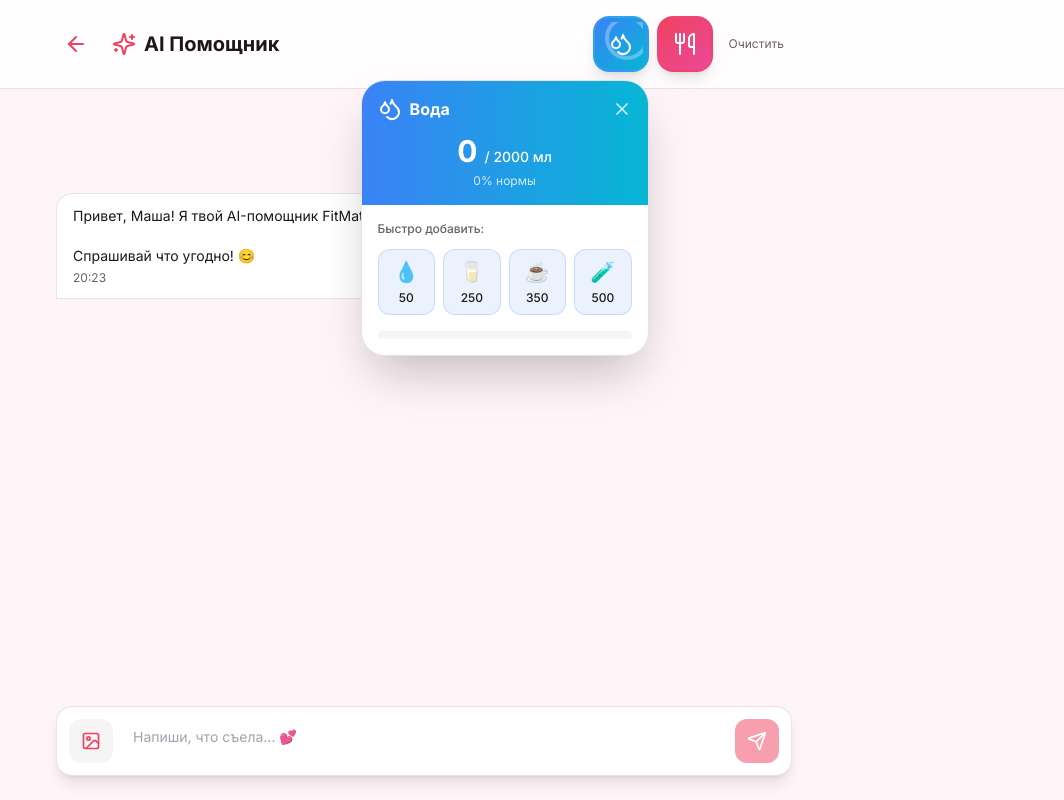
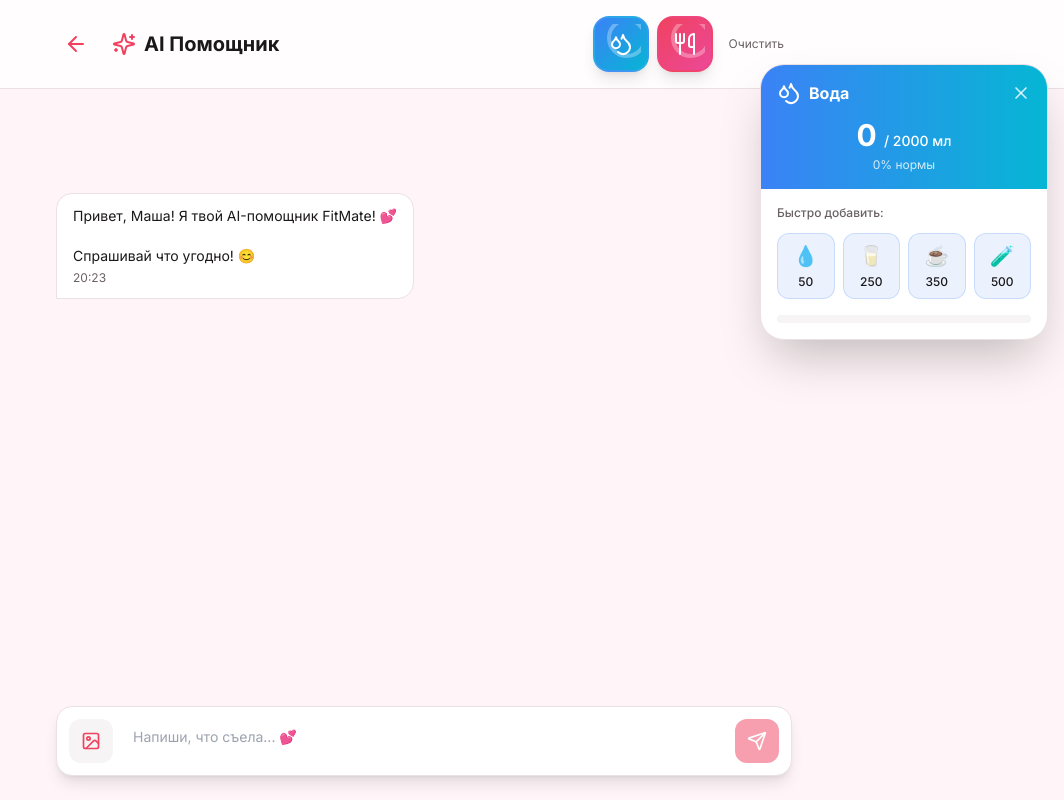
Before and after one commit to FuserOne1/fitmate-ai, a Next.js app: page /chat in a window 1280 px wide. Both pictures are taken after a click on the button 836 px from the left and 44 px from the top of the page. Shown: the whole page, without its empty margins (216-1280 px from the left). Built offline with nearby package versions, Linux system fonts and the light colour scheme.

Commit message:
fix: исправление виджетов

```diff
--- a/src/app/chat/page.tsx
+++ b/src/app/chat/page.tsx
@@ -419,10 +419,17 @@ export default function ChatPage() {
     }
 
     localStorage.setItem('fitmate-water', JSON.stringify(logs))
+    const newIntake = logs[0].intake
     setPendingWaterVolume(null)
-    setWaterData({ intake: logs[0].intake })
+    setWaterData({ intake: newIntake })
     window.dispatchEvent(new Event('storage'))
-    alert(`💧 Добавлено ${pendingWaterVolume} мл воды!`)
+
+    // Добавляем сообщение в чат
+    setMessages(prev => [...prev, {
+      role: 'assistant',
+      content: `💧 Записала ${pendingWaterVolume} мл воды! Теперь за сегодня: ${newIntake} мл`,
+      timestamp: Date.now()
+    }])
   }
 
   function clearChat() {
@@ -494,44 +501,6 @@ export default function ChatPage() {
           </div>
         )}
 
-        {diaryData && diaryData.calories > 0 && (
-          <div className="bg-[hsl(var(--card))] rounded-2xl p-4 shadow-md border border-[hsl(var(--border))] mb-4">
-            <div className="flex items-center gap-2 mb-2"><Utensils className="w-4 h-4 text-[hsl(var(--primary))]" /><p className="text-sm font-medium">Сегодня съедено:</p></div>
-            <div className="grid grid-cols-4 gap-2 text-center">
-              <div><p className="text-lg font-bold text-[hsl(var(--primary))]">{diaryData.calories}</p><p className="text-xs">ккал</p></div>
-              <div><p className="text-lg font-bold text-blue-500">{diaryData.protein}</p><p className="text-xs">белки</p></div>
-              <div><p className="text-lg font-bold text-yellow-500">{diaryData.fat}</p><p className="text-xs">жиры</p></div>
-              <div><p className="text-lg font-bold text-green-500">{diaryData.carbs}</p><p className="text-xs">углеводы</p></div>
-            </div>
-          </div>
-        )}
-
-        {waterData && waterData.intake > 0 && (
-          <div className="bg-[hsl(var(--card))] rounded-2xl p-4 shadow-md border border-[hsl(var(--border))] mb-4">
-            <div className="flex items-center justify-between mb-2">
-              <div className="flex items-center gap-2">
-                <Droplets className="w-4 h-4 text-blue-500" />
-                <p className="text-sm font-medium">Вода за сегодня:</p>
-              </div>
-              <Link href="/water" className="text-xs text-blue-500 hover:underline">Изменить →</Link>
-            </div>
-            <div className="flex items-center gap-4">
-              <div className="flex-1">
-                <div className="h-3 bg-[hsl(var(--muted))] rounded-full overflow-hidden">
-                  <div
-                    className="h-full bg-gradient-to-r from-blue-500 to-cyan-500 transition-all duration-500"
-                    style={{ width: `${Math.min(100, (waterData.intake / 2000) * 100)}%` }}
-                  />
-                </div>
-              </div>
-              <p className="text-lg font-bold text-blue-500 min-w-[80px] text-right">{waterData.intake} мл</p>
-            </div>
-            <p className="text-xs text-[hsl(var(--text-secondary))] mt-2 text-center">
-              {waterData.intake >= 2000 ? '✅ Норма выполнена!' : `Осталось: ${2000 - waterData.intake} мл`}
-            </p>
-          </div>
-        )}
-
         <div className="flex-1 overflow-y-auto space-y-4 mb-4">
           {messages.map((msg, i) => (
             <div key={i} className={`flex ${msg.role === 'user' ? 'justify-end' : 'justify-start'}`}>
--- a/src/components/CaloriesWidget.tsx
+++ b/src/components/CaloriesWidget.tsx
@@ -59,9 +59,31 @@ export default function CaloriesWidget() {
         onClick={() => setIsOpen(!isOpen)}
         className="relative w-14 h-14 bg-gradient-to-br from-[hsl(var(--primary))] to-pink-500 rounded-2xl shadow-lg flex items-center justify-center hover:scale-105 transition-transform border-2 border-[hsl(var(--primary))]/30"
       >
+        <svg className="absolute w-full h-full transform -rotate-90 p-1.5">
+          <circle
+            cx="26"
+            cy="26"
+            r="18"
+            stroke="rgba(255,255,255,0.3)"
+            strokeWidth="4"
+            fill="none"
+          />
+          <circle
+            cx="26"
+            cy="26"
+            r="18"
+            stroke="white"
+            strokeWidth="4"
+            fill="none"
+            strokeDasharray={2 * Math.PI * 18}
+            strokeDashoffset={2 * Math.PI * 18 * (1 - progress.calories / 100)}
+            strokeLinecap="round"
+            className="transition-all duration-500"
+          />
+        </svg>
         <Utensils className="w-6 h-6 text-white" />
         {diaryData.calories > 0 && (
-          <span className="absolute -top-1 -right-1 w-5 h-5 bg-white text-[hsl(var(--primary))] text-xs font-bold rounded-full flex items-center justify-center">
+          <span className="absolute -top-1 -right-1 w-6 h-6 bg-white text-[hsl(var(--primary))] text-[10px] font-bold rounded-full flex items-center justify-center shadow-md">
             {diaryData.calories}
           </span>
         )}
@@ -71,7 +93,7 @@ export default function CaloriesWidget() {
       {isOpen && (
         <>
           <div className="fixed inset-0 z-40" onClick={() => setIsOpen(false)} />
-          <div className="absolute right-0 top-16 z-50 w-80 bg-[hsl(var(--card))] rounded-3xl shadow-2xl border border-[hsl(var(--border))] overflow-hidden animate-fade-in">
+          <div className="fixed right-4 top-16 z-50 w-80 bg-[hsl(var(--card))] rounded-3xl shadow-2xl border border-[hsl(var(--border))] overflow-hidden animate-fade-in max-h-[80vh] overflow-y-auto">
             {/* Header */}
             <div className="bg-gradient-to-r from-[hsl(var(--primary))] to-pink-500 p-4">
               <div className="flex items-center justify-between">
--- a/src/components/WaterWidget.tsx
+++ b/src/components/WaterWidget.tsx
@@ -74,19 +74,19 @@ export default function WaterWidget({ onAddWater }: WaterWidgetProps) {
         onClick={() => setIsOpen(!isOpen)}
         className="relative w-14 h-14 bg-gradient-to-br from-blue-500 to-cyan-500 rounded-2xl shadow-lg flex items-center justify-center hover:scale-105 transition-transform border-2 border-blue-400/30"
       >
-        <svg className="absolute w-full h-full transform -rotate-90 p-1">
+        <svg className="absolute w-full h-full transform -rotate-90 p-1.5">
           <circle
-            cx="28"
-            cy="28"
-            r="20"
+            cx="26"
+            cy="26"
+            r="18"
             stroke="rgba(255,255,255,0.3)"
             strokeWidth="4"
             fill="none"
           />
           <circle
-            cx="28"
-            cy="28"
-            r="20"
+            cx="26"
+            cy="26"
+            r="18"
             stroke="white"
             strokeWidth="4"
             fill="none"
@@ -98,8 +98,8 @@ export default function WaterWidget({ onAddWater }: WaterWidgetProps) {
         </svg>
         <Droplets className="w-6 h-6 text-white relative z-10" />
         {intake > 0 && (
-          <span className="absolute -top-1 -right-1 w-5 h-5 bg-white text-blue-600 text-xs font-bold rounded-full flex items-center justify-center">
-            {intake >= 1000 ? `${(intake / 1000).toFixed(1)}L` : intake}
+          <span className="absolute -top-1 -right-1 w-6 h-6 bg-white text-blue-600 text-[10px] font-bold rounded-full flex items-center justify-center shadow-md">
+            {intake >= 1000 ? `${(intake / 1000).toFixed(1)}` : intake}
           </span>
         )}
       </button>
@@ -108,7 +108,7 @@ export default function WaterWidget({ onAddWater }: WaterWidgetProps) {
       {isOpen && (
         <>
           <div className="fixed inset-0 z-40" onClick={() => setIsOpen(false)} />
-          <div className="absolute right-0 top-16 z-50 w-72 bg-[hsl(var(--card))] rounded-3xl shadow-2xl border border-[hsl(var(--border))] overflow-hidden animate-fade-in">
+          <div className="fixed right-4 top-16 z-50 w-72 bg-[hsl(var(--card))] rounded-3xl shadow-2xl border border-[hsl(var(--border))] overflow-hidden animate-fade-in max-h-[80vh] overflow-y-auto">
             {/* Header */}
             <div className="bg-gradient-to-r from-blue-500 to-cyan-500 p-4">
               <div className="flex items-center justify-between">
```
